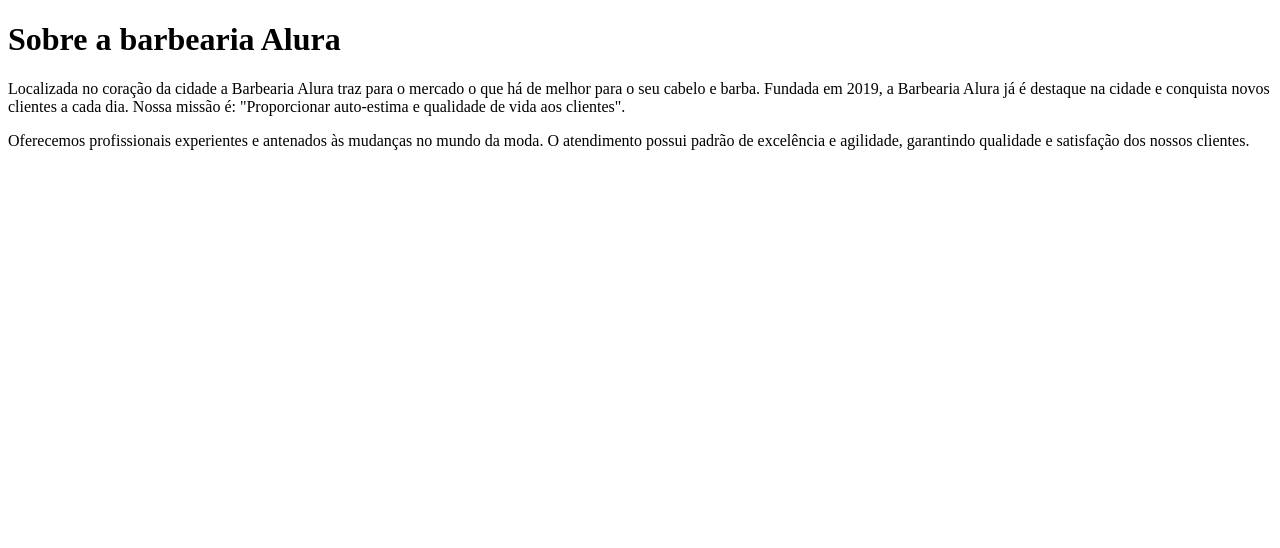
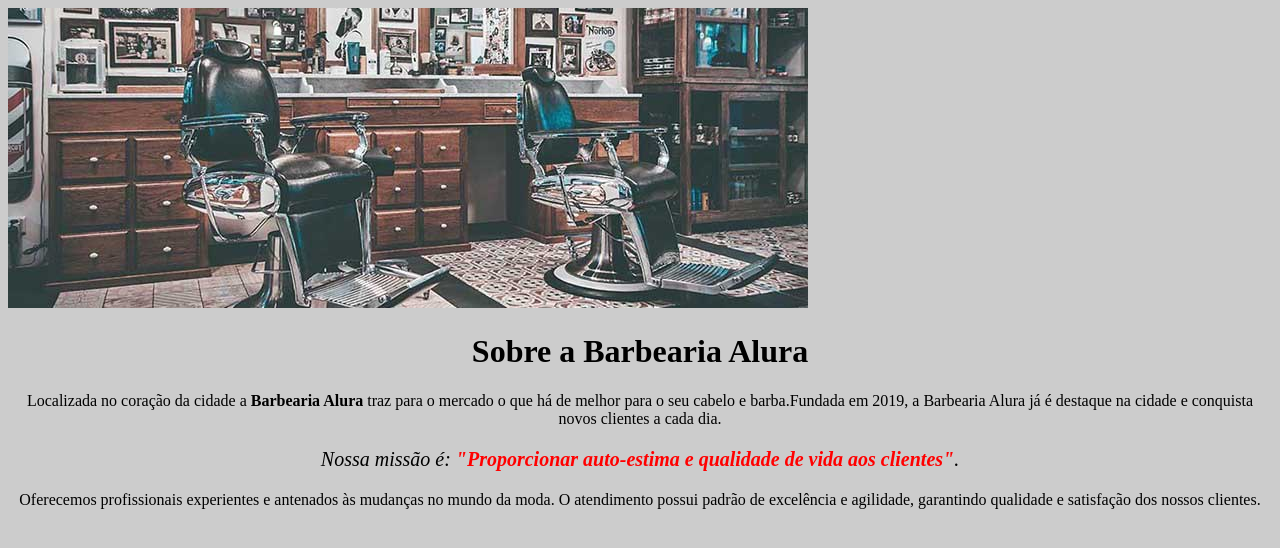
Before and after one commit to Majuvsouz/site, a plain HTML site: page index.html in a window 1280 px wide. Drawn offline with Linux system fonts and the light colour scheme.

Commit message:
Add files via upload

```diff
--- a/index.html
+++ b/index.html
@@ -1,20 +1,24 @@
 <!DOCTYPE html>
 <html lang="en">
+
 <head>
     <meta charset="UTF-8">
-    <meta http-equiv="X-UA-Compatible" content="IE=edge">
-    <meta name="viewport" content="width=
-    , initial-scale=1.0">
-    <title>Document</title>
+    <meta name="viewport" content="width=device-width, initial-scale=1.0">
+    <title>Barbearia Alura</title>
+    <link rel="stylesheet" href="style.css">
+
 </head>
+
 <body>
-   <h1>Sobre a barbearia Alura</h1>
+    <img src="banner.jpg">
 
-<p>Localizada no coração da cidade a  Barbearia Alura traz para o mercado o que há de melhor para o seu cabelo e barba. Fundada em 2019, a Barbearia Alura já é destaque na cidade e conquista novos clientes a cada dia.
+    <h1>Sobre a Barbearia Alura </h1>
 
-    Nossa missão é: "Proporcionar auto-estima e qualidade de vida aos clientes".</p>
+    <p>Localizada no coração da cidade a <strong>Barbearia Alura</strong> traz para o mercado o que há de melhor para o seu cabelo e barba.Fundada em 2019, a Barbearia Alura já é destaque na cidade e conquista novos clientes a cada dia.</p>
 
-    <p>Oferecemos profissionais experientes e antenados às mudanças no mundo da moda. O atendimento possui padrão de excelência e agilidade, garantindo qualidade e satisfação dos nossos clientes.  </p>
-</body>
+    <p id="missão" style="font-size: 20px"><em>Nossa missão é: <strong>"Proporcionar auto-estima e qualidade de vida aos clientes"</strong>.</em></p>
+
+    <p>Oferecemos profissionais experientes e antenados às mudanças no mundo da moda. O atendimento possui padrão de
+    excelência e agilidade, garantindo qualidade e satisfação dos nossos clientes.</p> </body>
 
 </html>
--- /dev/null
+++ b/style.css
@@ -0,0 +1,19 @@
+body {
+    background: #CCCCCC
+}
+
+h1 {
+    text-align: center
+}
+
+p {
+    text-align: center;
+}
+
+#missão {
+    font-size: 20px
+}
+
+em strong {
+    color: #FF0000
+}
```
Also changed, not shown: banner.jpg (added).
